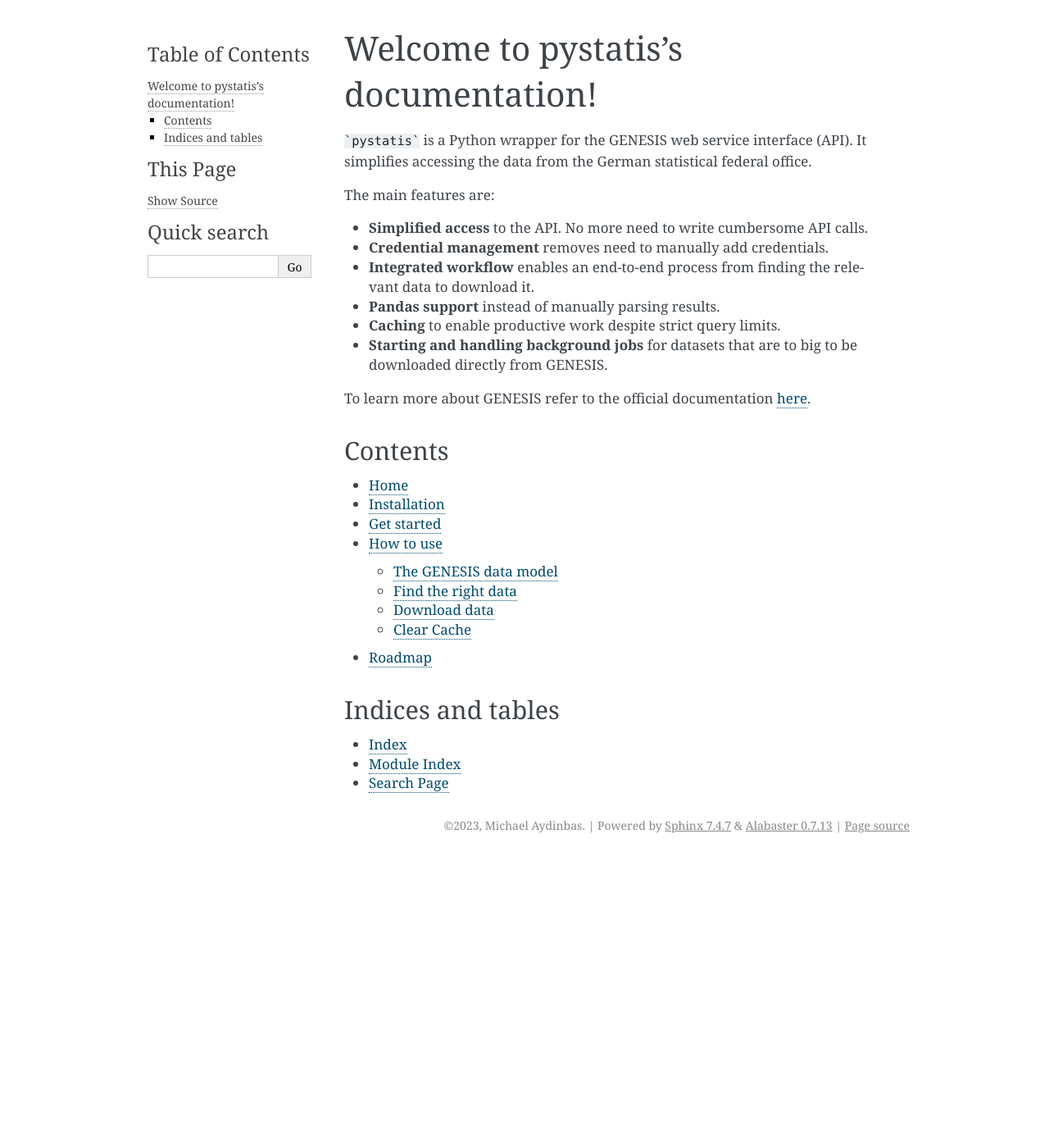
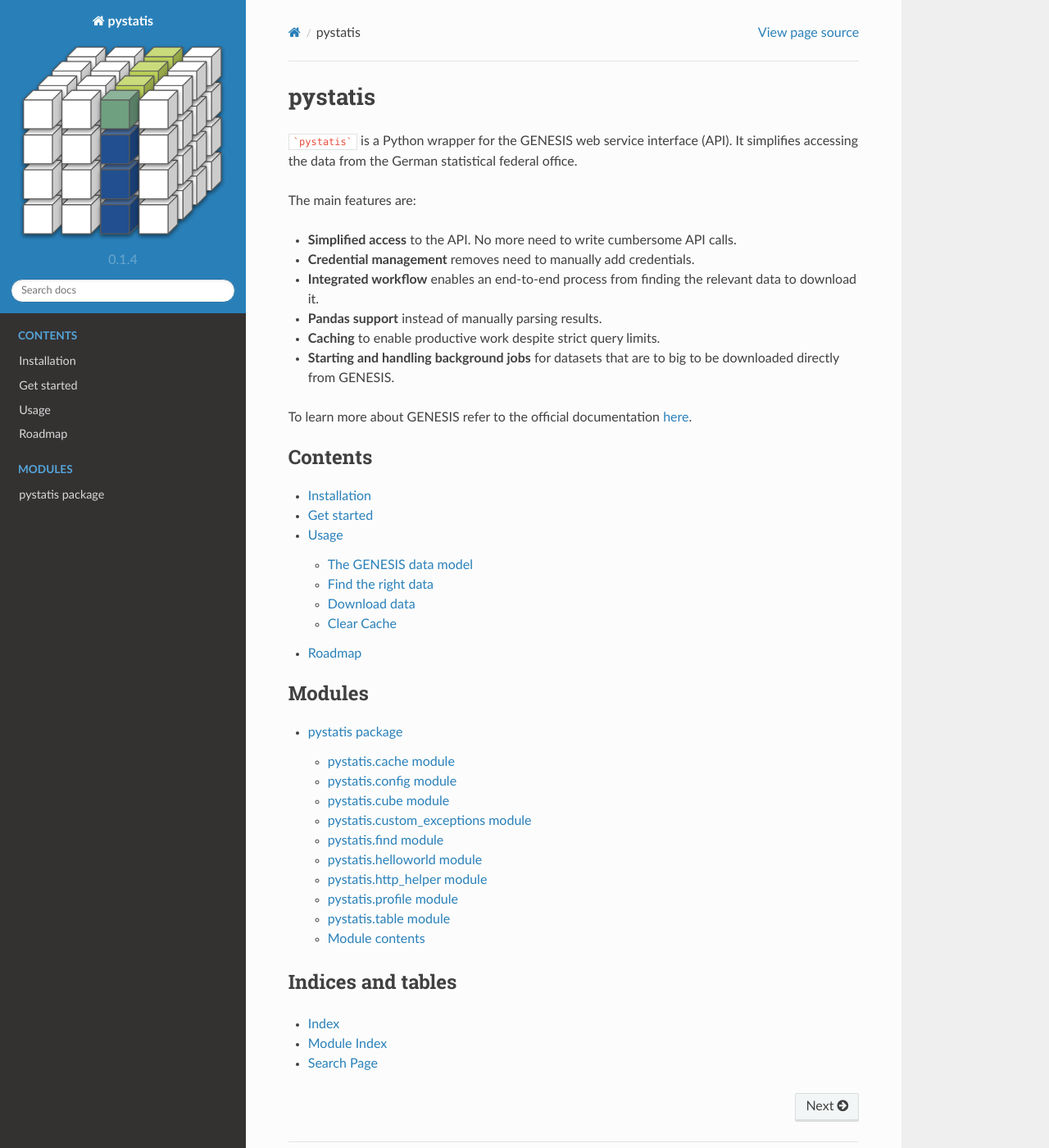
Before and after one commit to CorrelAid/pystatis, a Sphinx documentation site: the page built from docs/source/index.rst, in a window 1280 px wide and 1400 px high. Shown: the whole window at 82% size. Built offline with Sphinx 7.4.7 and the Read the Docs theme 2.0.0, drawn with Linux system fonts in a browser that asks for light colours; some of the changed text lies outside the part shown.

Commit message:
Added Logo, updated theme, updated GitHub workflow, fixed docstrings in cache and cube. Hosting on ReadTheDocs has to be done by Owner/ CorrelAid (but can be requested and triggered that way).

````diff
--- a/docs/source/conf.py
+++ b/docs/source/conf.py
@@ -6,8 +6,10 @@
 # -- Project information -----------------------------------------------------
 # https://www.sphinx-doc.org/en/master/usage/configuration.html#project-information
 
+import pystatis
+
 project = 'pystatis'
-copyright = '2023, Michael Aydinbas'
+copyright = '2022, Michael Aydinbas'
 authors = [
     "Michael Aydinbas <michael.aydinbas@gmail.com>",
     "Ariz Weber <ariz.weber@protonmail.com>",
@@ -20,11 +22,16 @@
 maintainers = [
     "Michael Aydinbas <michael.aydinbas@gmail.com>"
 ]
+release = pystatis.__version__
+version = release
+
 
 # -- General configuration ---------------------------------------------------
 # https://www.sphinx-doc.org/en/master/usage/configuration.html#general-configuration
 
-extensions = ['sphinx.ext.autodoc']
+extensions = ['sphinx.ext.autodoc',
+              'sphinx.ext.autosummary',  # used to generate overview tables
+]
 
 templates_path = ['_templates']
 exclude_patterns = []
@@ -34,5 +41,10 @@
 # -- Options for HTML output -------------------------------------------------
 # https://www.sphinx-doc.org/en/master/usage/configuration.html#options-for-html-output
 
-html_theme = 'alabaster'
+html_theme = 'sphinx_rtd_theme'
 html_static_path = ['_static']
+
+html_title = "pystatis"
+html_short_title = "pystatis documentation"
+html_logo = "_static/pystatis_logo.png"
+html_favicon = "_static/pystatis_logo.ico"
--- a/docs/source/index.rst
+++ b/docs/source/index.rst
@@ -3,7 +3,7 @@
    You can adapt this file completely to your liking, but it should at least
    contain the root `toctree` directive.
 
-Welcome to pystatis's documentation!
+pystatis
 ====================================
 
 ```pystatis``` is a Python wrapper for the GENESIS web service interface (API). It simplifies accessing the data from the German statistical federal office.
@@ -19,17 +19,20 @@
 
 To learn more about GENESIS refer to the official documentation `here <https://www.destatis.de/EN/Service/OpenData/api-webservice.html>`_.
 
-Contents
---------
-
 .. toctree::
    :maxdepth: 2
+   :caption: Contents
 
-   Home <self>
    install
    start
    use
    roadmap
+
+.. toctree::
+   :maxdepth: 2
+   :caption: Modules
+
+   pystatis
 
 Indices and tables
 ------------------
--- a/docs/source/pystatis.rst
+++ b/docs/source/pystatis.rst
@@ -1,8 +1,7 @@
 pystatis package
 ================
 
-Submodules
-----------
+Below you find all pystatis submodules.
 
 pystatis.cache module
 ---------------------
--- a/docs/source/roadmap.rst
+++ b/docs/source/roadmap.rst
@@ -4,7 +4,6 @@
 A few ideas we should implement in the maybe-near future:
 
 - Improve Table parsing. Right now, the parsing is really simple and we should align the cube and table format so that the data frame for tables is more convenient to use.
-- Create a source code documentation with Sphinx or similar tools.
 - Mechanism to download data that is newer than the cached version. Right now, once data is cached, it is always retrieved from cache no matter if there is a newer version online. However, this could be quite challenging as the GENESIS API is really bad in providing a good and consistent field for the last update datetime.
 - Improve Table and Cube metadata so the user can look up the variables contained in the dataset and for each variable the values that this variable can have.
 - Understand and support time series.
--- a/docs/source/use.rst
+++ b/docs/source/use.rst
@@ -1,4 +1,4 @@
-How to use
+Usage
 ==========
 
 The GENESIS data model
--- a/pyproject.toml
+++ b/pyproject.toml
@@ -54,7 +54,9 @@
 flake8 = "^4.0.1"
 jupyter = "^1.0.0"
 pytest-mock = "^3.8.2"
-Sphinx = "^7.0.0"
+Sphinx = "<6"
+sphinx-rtd-theme = "^1.2.0"
+myst-nb = "^0.17.2"
 
 [tool.black]
 line-length = 80
````
Also changed, not shown: README.md (+0 -1 lines), docs/source/modules.rst (deleted, +0 -7 lines), docs/source/_static/pystatis_logo.ico (added), docs/source/_static/pystatis_logo.png (added), 4 other files.
